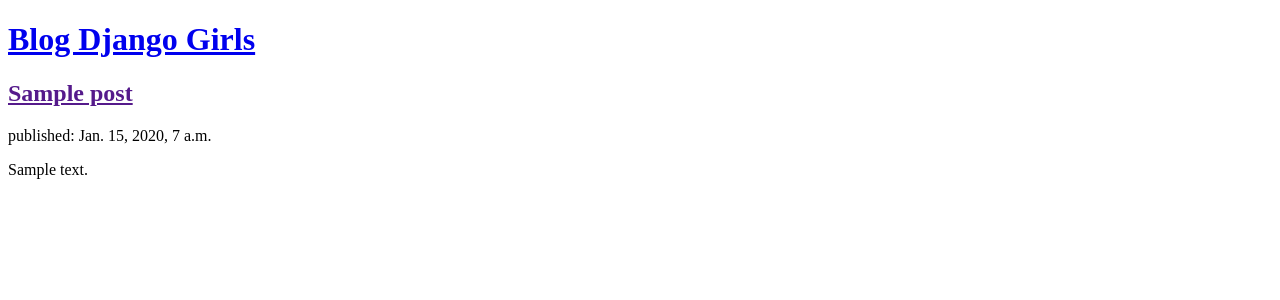
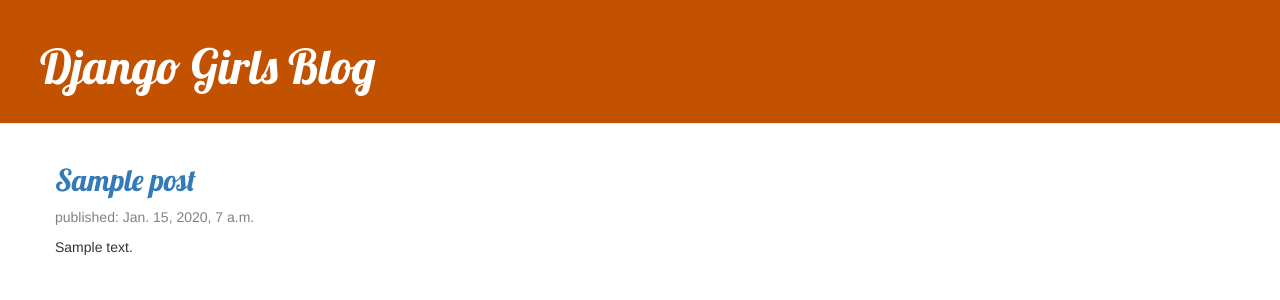
Before and after one commit to juhgarca/my-first-blog, a Django app: template blog/templates/blog/post_list.html in a window 1280 px wide. Shown: the top 300 px of the page. Run offline with Django 3.2, Linux system fonts and the light colour scheme; the template is opened without the code that fills it: values that come from a table or form of the project are taken from there, others are empty; tables that the repository leaves empty hold one stand-in row (values such as "Sample post"); some libraries are stand-ins or nearby versions.

Commit message:
Added view and template for detailed blog post as well as CSS for the site.

```diff
--- /dev/null
+++ b/blog/static/css/blog.css
@@ -0,0 +1,27 @@
+.page-header {
+    background-color: #C25100;
+    margin-top: 0;
+    padding: 20px 20px 20px 40px;
+}
+
+.page-header h1, .page-header h1 a, .page-header h1 a:visited, .page-header h1 a:active {
+    color: #ffffff;
+    font-size: 36pt;
+    text-decoration: none;
+}
+
+.content {
+    margin-left: 40px;
+}
+
+h1, h2, h3, h4 {
+    font-family: 'Lobster', cursive;
+}
+
+.date {
+    color: #828282;
+}
+
+.save {
+    float: right;
+}
--- /dev/null
+++ b/blog/templates/blog/base.html
@@ -0,0 +1,23 @@
+{% load static %}
+<html>
+    <head>
+        <title>Django Girls blog</title>
+        <link rel="stylesheet" href="//maxcdn.bootstrapcdn.com/bootstrap/3.2.0/css/bootstrap.min.css">
+        <link rel="stylesheet" href="//maxcdn.bootstrapcdn.com/bootstrap/3.2.0/css/bootstrap-theme.min.css">
+        <link href='//fonts.googleapis.com/css?family=Lobster&subset=latin,latin-ext' rel='stylesheet' type='text/css'>
+        <link rel="stylesheet" href="{% static 'css/blog.css' %}">
+    </head>
+    <body>
+      <div class="page-header">
+        <h1><a href="/">Django Girls Blog</a></h1>
+      </div>
+      <div class="content container">
+        <div class="row">
+          <div class="col-md-8">
+          {% block content %}
+          {% endblock %}
+          </div>
+        </div>
+      </div>
+    </body>
+</html>
--- a/blog/templates/blog/post_list.html
+++ b/blog/templates/blog/post_list.html
@@ -1,20 +1,12 @@
-<!DOCTYPE html>
-<html lang="pt-BR" dir="ltr">
-  <head>
-    <meta charset="utf-8">
-    <title>Blog Django Girls</title>
-  </head>
-  <body>
-    <div>
-      <h1><a href="/">Blog Django Girls</a></h1>
+{% extends 'blog/base.html' %}
+{% block content %}
+  {% for post in posts %}
+    <div class="post">
+      <h2><a href="{% url 'post_detail' pk=post.pk %}">{{ post.title }}</a></h2>
+      <div class="date">
+        <p>published: {{ post.published_date }}</p>
+      </div>
+      <p>{{ post.text|linebreaksbr }}</p>
     </div>
-
-    {% for post in posts %}
-      <div>
-        <h2><a href="">{{ post.title }}</a></h2>
-        <p>published: {{ post.published_date }}</p>
-        <p>{{ post.text|linebreaksbr }}</p>
-      </div>
-    {% endfor %}
-  </body>
-</html>
+  {% endfor %}
+{% endblock %}
--- a/blog/urls.py
+++ b/blog/urls.py
@@ -3,4 +3,5 @@
 
 urlpatterns = [
     path('', views.post_list, name='post_list'),
+    path('post/<int:pk>', views.post_detail, name='post_detail'),
 ]
--- a/blog/views.py
+++ b/blog/views.py
@@ -1,4 +1,4 @@
-from django.shortcuts import render
+from django.shortcuts import render, get_object_or_404
 from django.utils import timezone
 from .models import Post
 
@@ -6,3 +6,7 @@
 def post_list(request):
     posts = Post.objects.filter(published_date__lte=timezone.now()).order_by('published_date')
     return render(request, 'blog/post_list.html', {'posts': posts})
+
+def post_detail(request, pk):
+    post = get_object_or_404(Post, pk=pk)
+    return render(request, 'blog/post_detail.html', {'post': post})
```
Also changed, not shown: blog/templates/blog/post_detail.html (added, +13 -0 lines).
